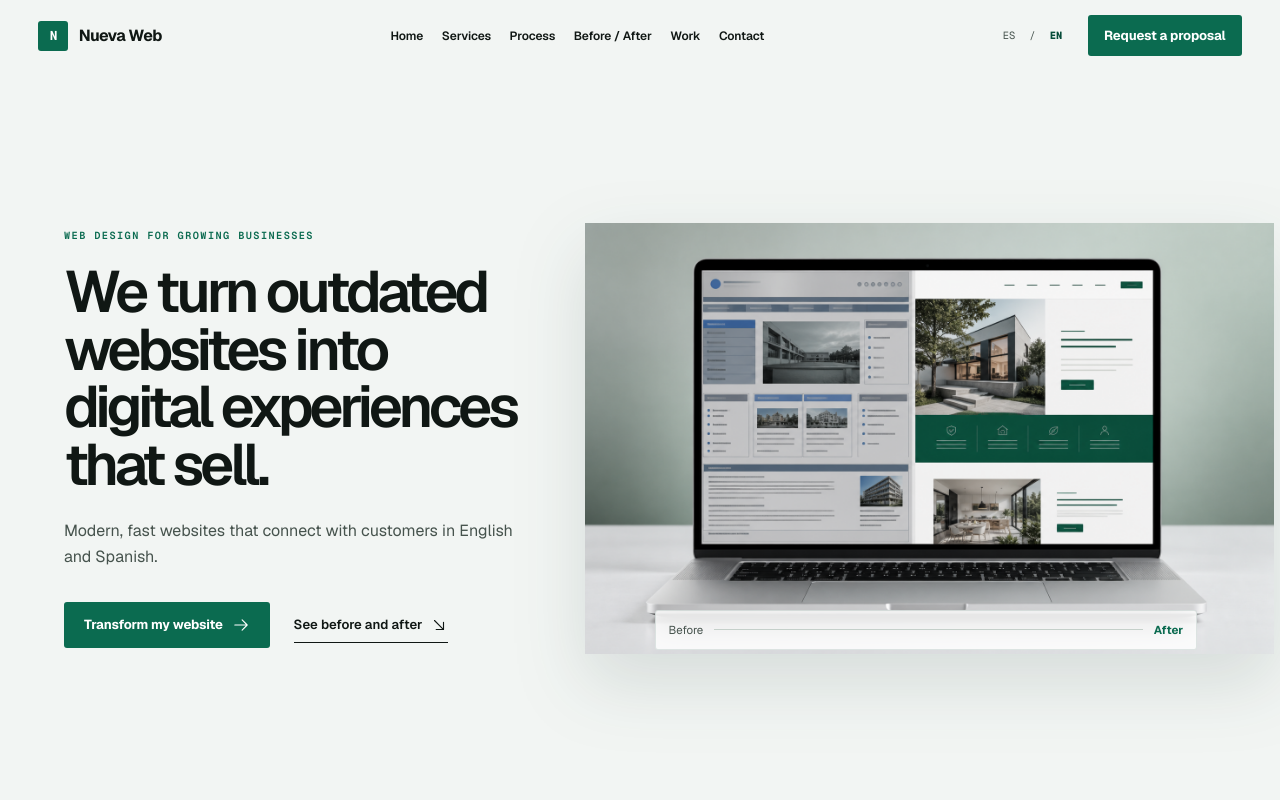
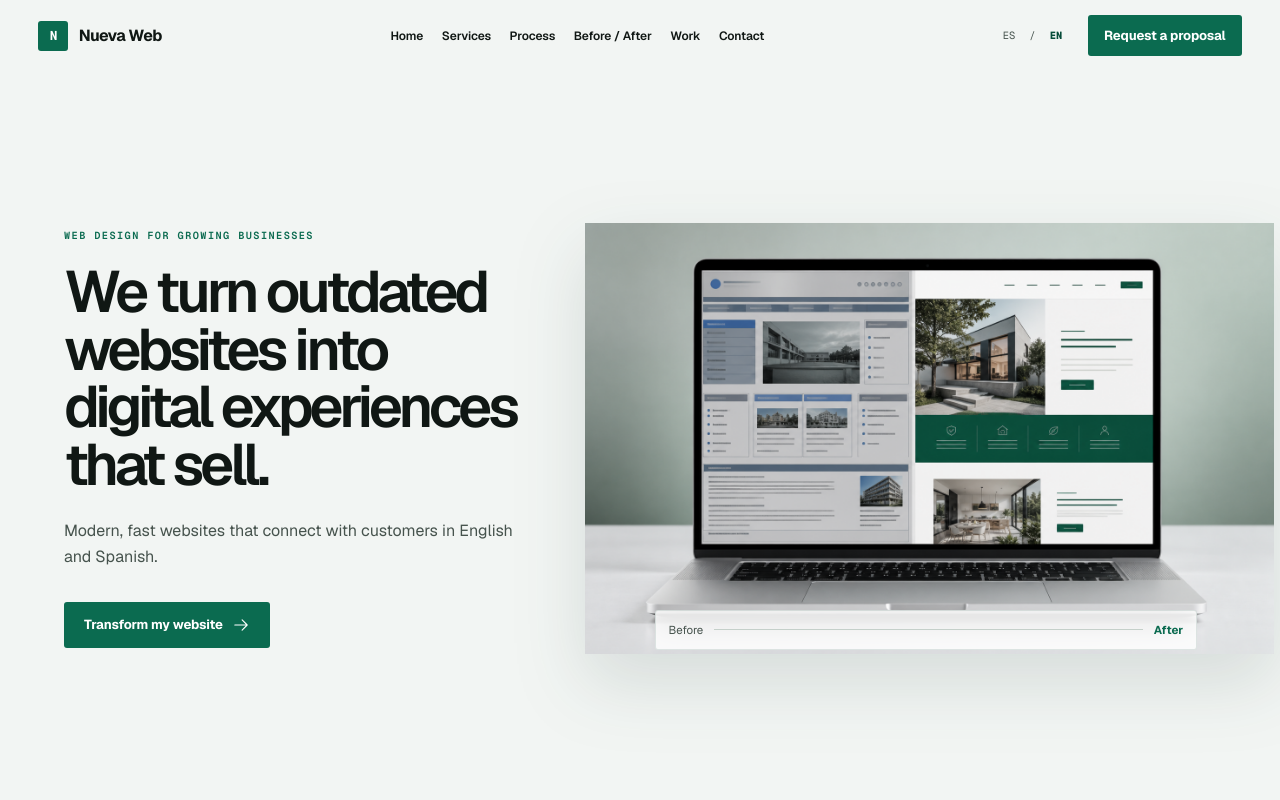
Before and after one commit to JohsonRodriguez/emprendimiento, a Next.js app: page /en in a window 1280 px wide. Shown: the top 800 px of the page. Built offline with nearby package versions, Linux system fonts and the light colour scheme.

Commit message:
Remove hero comparison link

```diff
--- a/components/LandingPage.tsx
+++ b/components/LandingPage.tsx
@@ -9,7 +9,7 @@ const serviceIcons=[PaintBrush,Wrench,GlobeHemisphereWest,DeviceMobile,Magnifyin
 const showProjectsCta=false;
 export function LandingPage({locale}:{locale:Locale}){const d=dictionaries[locale]; return <>
   <Navbar locale={locale} d={d}/><main id="top">
-    <section className="hero"><div className="hero-copy"><Reveal><p className="eyebrow">{d.heroKicker}</p><h1>{d.heroTitle}</h1><p className="hero-body">{d.heroBody}</p><div className="hero-actions"><a className="button primary" href="#contact">{d.heroPrimary}<ArrowRight size={18}/></a><a className="text-link" href="#before-after">{d.heroSecondary}<ArrowDownRight size={18}/></a></div></Reveal></div><Reveal className="hero-visual" delay={.12}><div className="hero-image"><Image src={assetPath("/images/hero-transformation.png")} alt="Laptop comparing an outdated website with its modern redesign" fill priority sizes="(max-width: 900px) 100vw, 56vw"/></div><div className="transform-caption"><span>{d.before}</span><i/><strong>{d.after}</strong></div></Reveal></section>
+    <section className="hero"><div className="hero-copy"><Reveal><p className="eyebrow">{d.heroKicker}</p><h1>{d.heroTitle}</h1><p className="hero-body">{d.heroBody}</p><div className="hero-actions"><a className="button primary" href="#contact">{d.heroPrimary}<ArrowRight size={18}/></a></div></Reveal></div><Reveal className="hero-visual" delay={.12}><div className="hero-image"><Image src={assetPath("/images/hero-transformation.png")} alt="Laptop comparing an outdated website with its modern redesign" fill priority sizes="(max-width: 900px) 100vw, 56vw"/></div><div className="transform-caption"><span>{d.before}</span><i/><strong>{d.after}</strong></div></Reveal></section>
     <section className="trust-strip" aria-label="Website standards">{d.trust.map((x)=><span key={x}><Check size={17}/>{x}</span>)}</section>
 
     <section className="section problem-section"><Reveal className="section-heading"><h2>{d.problemTitle}</h2><p>{d.problemBody}</p></Reveal><div className="problem-grid">{d.problems.map((x,i)=><Reveal className={`problem-item p${i}`} delay={i*.04} key={x}><span>{String(i+1).padStart(2,"0")}</span><p>{x}</p></Reveal>)}</div></section>
```
